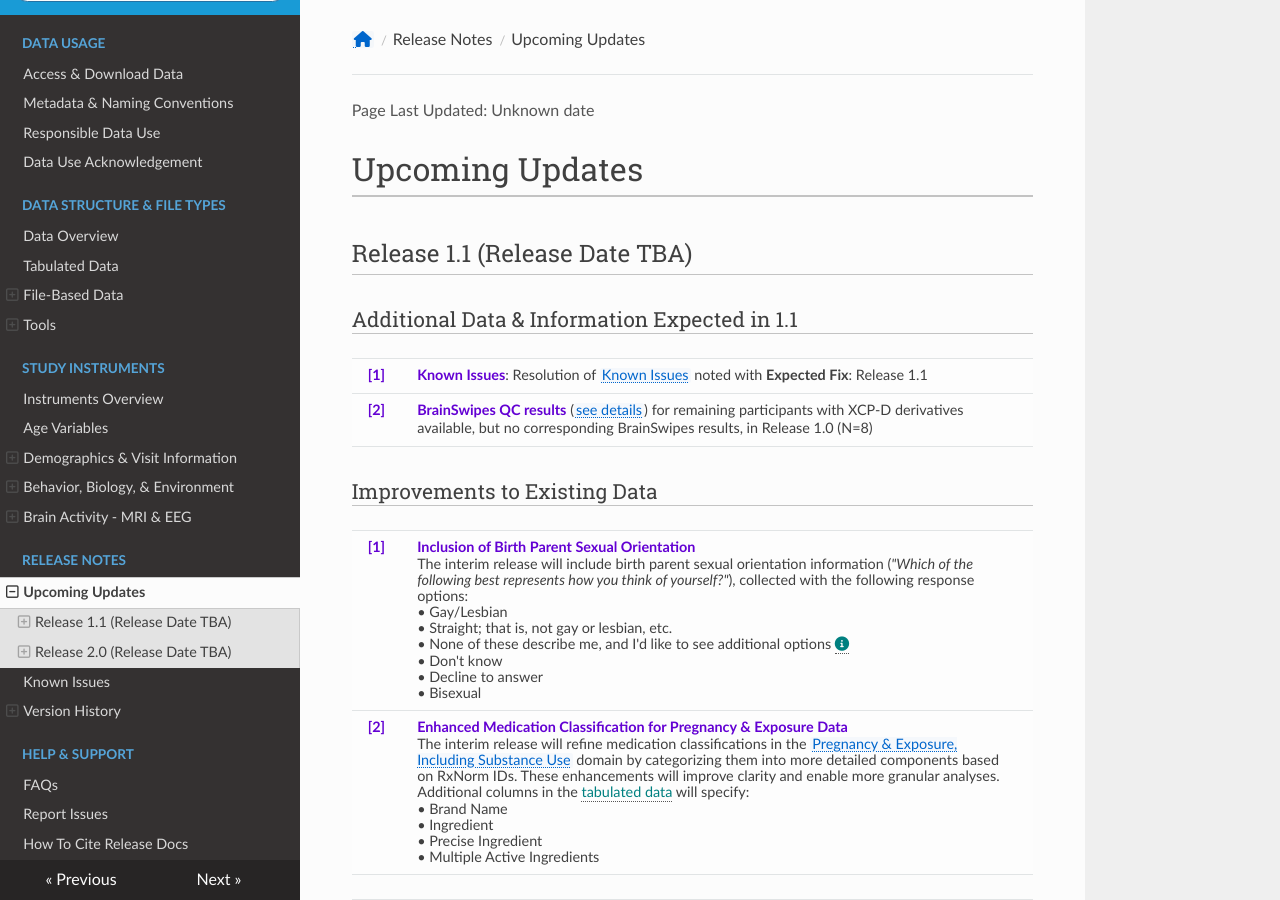
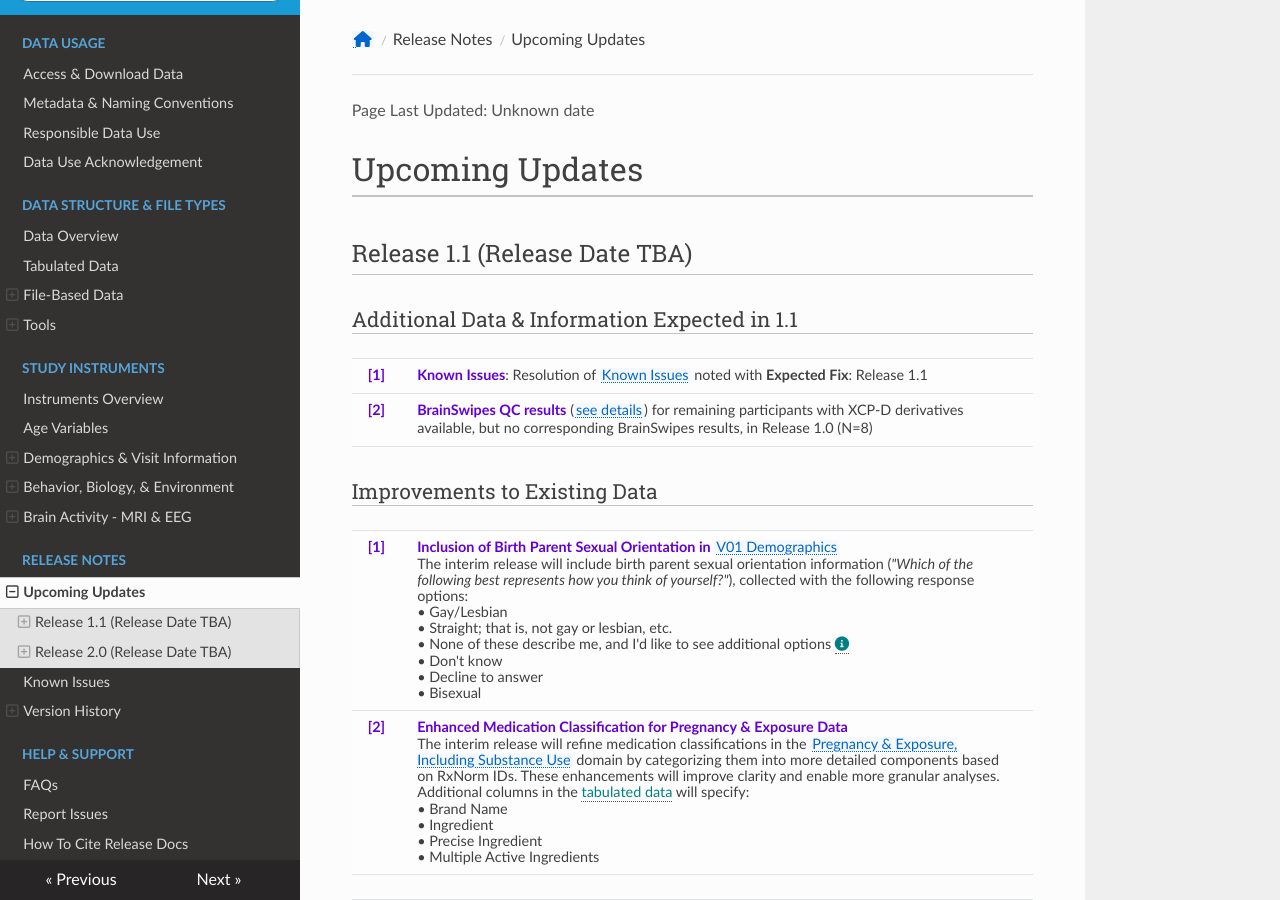
Before and after one commit to nbdc-datahub/hbcd-docs, an MkDocs documentation site: the page built from docs/changelog/pending.md, in a window 1280 px wide and 900 px high. Built offline with MkDocs 1.6.1, drawn with Linux system fonts in a browser that asks for light colours; nearby versions of some CDN libraries.

Commit message:
minor cleanup

```diff
--- a/docs/changelog/pending.md
+++ b/docs/changelog/pending.md
@@ -26,7 +26,7 @@
     <tr>
       <td style="text-align: center; vertical-align: top; white-space: nowrap;"><b>[1]</b></td>
       <td style="word-wrap: break-word; white-space: normal;">
-        <b>Inclusion of Birth Parent Sexual Orientation</b>
+        <b>Inclusion of Birth Parent Sexual Orientation in <a href="../../instruments/SED/v01-demo">V01 Demographics</a></b>
         <p>
           The interim release will include birth parent sexual orientation information (<i>"Which of the following best represents how you think of yourself?"</i>), collected with the following response options:<br>
           • Gay/Lesbian<br>
```
Also changed, not shown: docs/instruments/SED/v01-demo.md (+2 -6 lines).
